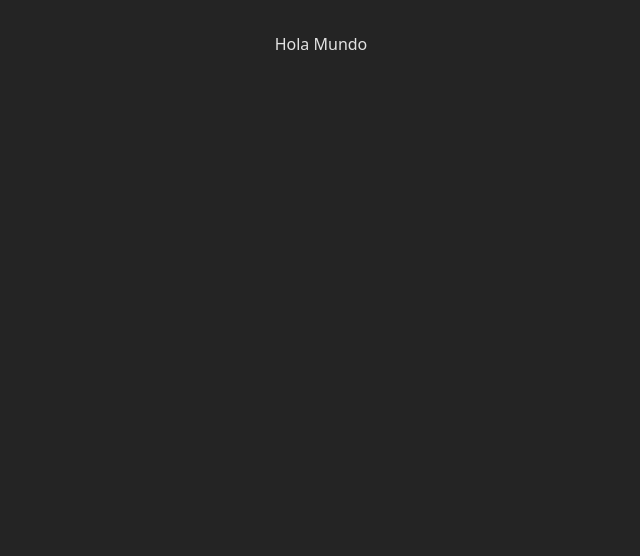
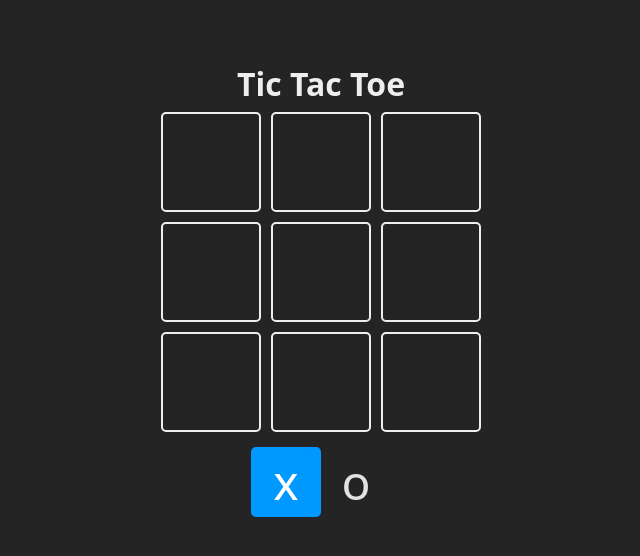
Before and after one commit to romeroestela/tic-tac-toe-react, a React (Vite) app: page / in a window 1280 px wide. Shown: the top 556 px of the page, without its empty margins (319-959 px from the left). Built offline with nearby package versions, Linux system fonts and the light colour scheme.

Commit message:
Implementar lógica básica del juego

```diff
--- a/src/App.jsx
+++ b/src/App.jsx
@@ -1,12 +1,135 @@
 import './App.css'
+import { useState } from 'react'
+const TURNS = {
+  X: 'x',
+  O: 'o'
+}
+
+
+
+const Square = ({children, isSelected, updateBoard, index}) => {
+  const className = `square ${isSelected ? 'is-selected' : ''}`
+
+  const handleClick = () => {
+    updateBoard(index)
+  }
+
+  return (
+    <div onClick={handleClick} className={className}>
+      {children}
+    </div>
+  )
+}
+
+const WINNER_COMBOS = [
+  [0, 1, 2],
+  [3, 4, 5],
+  [6, 7, 8],
+  [0, 3, 6],
+  [1, 4, 7],
+  [2, 5, 8],
+  [0, 4, 8],
+  [2, 4, 6]
+]
+
+const MensajeWinner = ({winner}) => {
+
+  return (
+    <div>
+      <p>¡Tenemos un ganador! ¡{winner}  eres el ganador!</p>
+    </div>
+  )
+}
+
+const MensajeEmpate = () => {
+
+  return (
+    <div>
+      <p>¡Tenemos un empate!</p>
+    </div>
+  )
+}
 
 function App() {
 
+  const [board, setBoard] = useState(
+    Array(9).fill(null)
+  )
+
+  const [turn, setTurn] = useState(TURNS.X)
+  const [winner, setWinner] = useState(null) // null no hay ganador, false hay empate
+
+  const checkWinner = (boardToCheck) => {
+    for (const combo of WINNER_COMBOS ){
+      const [a, b, c] = combo
+      if (boardToCheck[a] &&
+      boardToCheck[a] == boardToCheck[b] &&
+      boardToCheck[b] == boardToCheck[c])
+      {
+        return boardToCheck[a]
+      }
+    }
+    //Si no hay ganador
+    return null
+  }
+
+  const updateBoard = (index) => {
+    console.log(winner)
+    if (board[index] || winner) return //Si ya tiene algo no se actualiza el tablero
+    //Actualiza el tablero
+    const newBoard = [...board]
+    newBoard[index] = turn
+    setBoard(newBoard)
+    //Cambiar turnos
+    const newTurn = turn == TURNS.X ? TURNS.O : TURNS.X
+    setTurn(newTurn)
+
+    const newWinner = checkWinner(newBoard)
+    if(newWinner) {
+      setWinner(newWinner)
+      MensajeWinner(newWinner)
+    }
+  }
 
   return (
-    <>
-      <p>Hola Mundo</p>
-    </>
+    <main className='board'>
+      <h1>Tic Tac Toe</h1>
+      <section className='game'>
+        {
+          board.map((_, index) => {
+            return (
+              <Square
+                key={index}
+                index={index}
+                updateBoard={updateBoard}
+              >
+                {board[index]}
+              </Square>
+            )
+          })
+        }
+      </section>
+      {
+        winner && (
+          <section className='winner'>
+          <MensajeWinner
+            winner={winner}
+          >
+          </MensajeWinner>
+      </section>
+        )
+      }
+
+      <section className='turn'>
+        <Square isSelected={turn == TURNS.X}>
+          {TURNS.X}
+        </Square>
+        <Square isSelected={turn == TURNS.O}>
+          {TURNS.O}
+        </Square>
+      </section>
+    </main>
+
   )
 }
 
```
